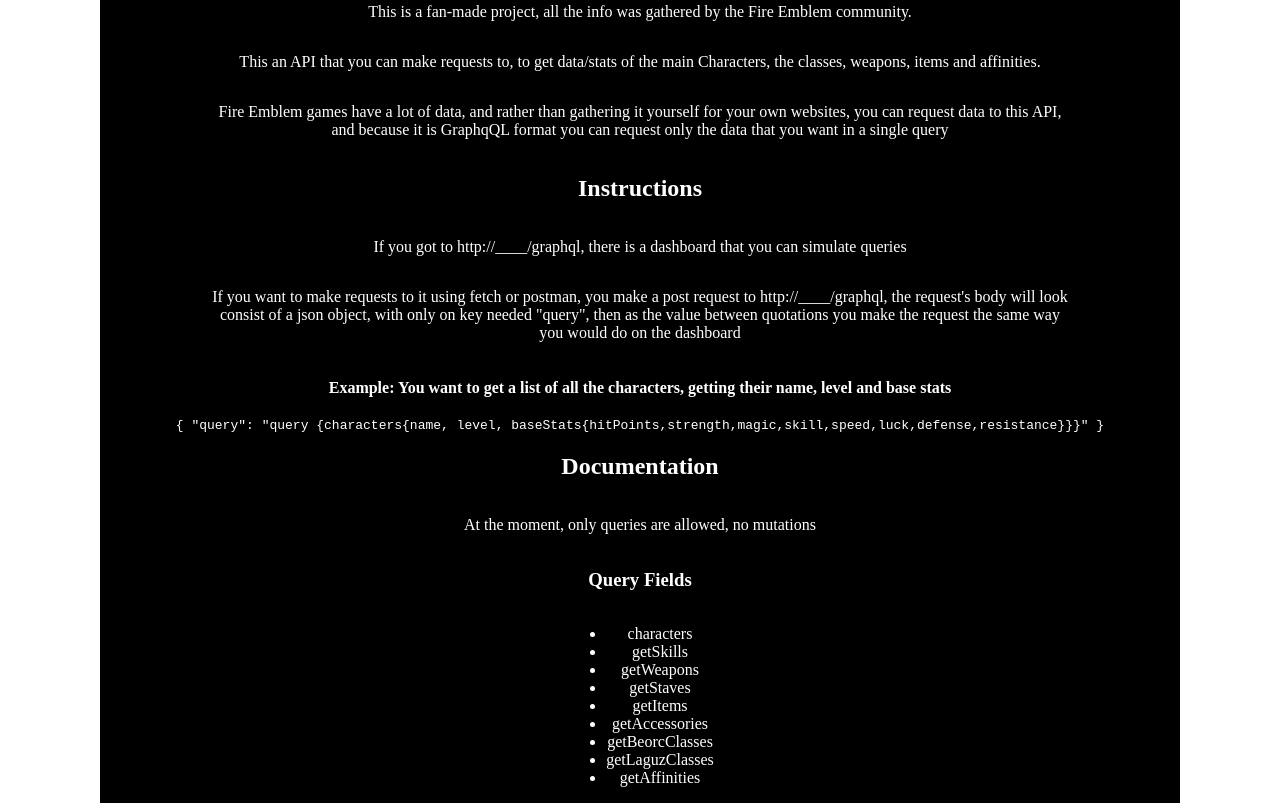
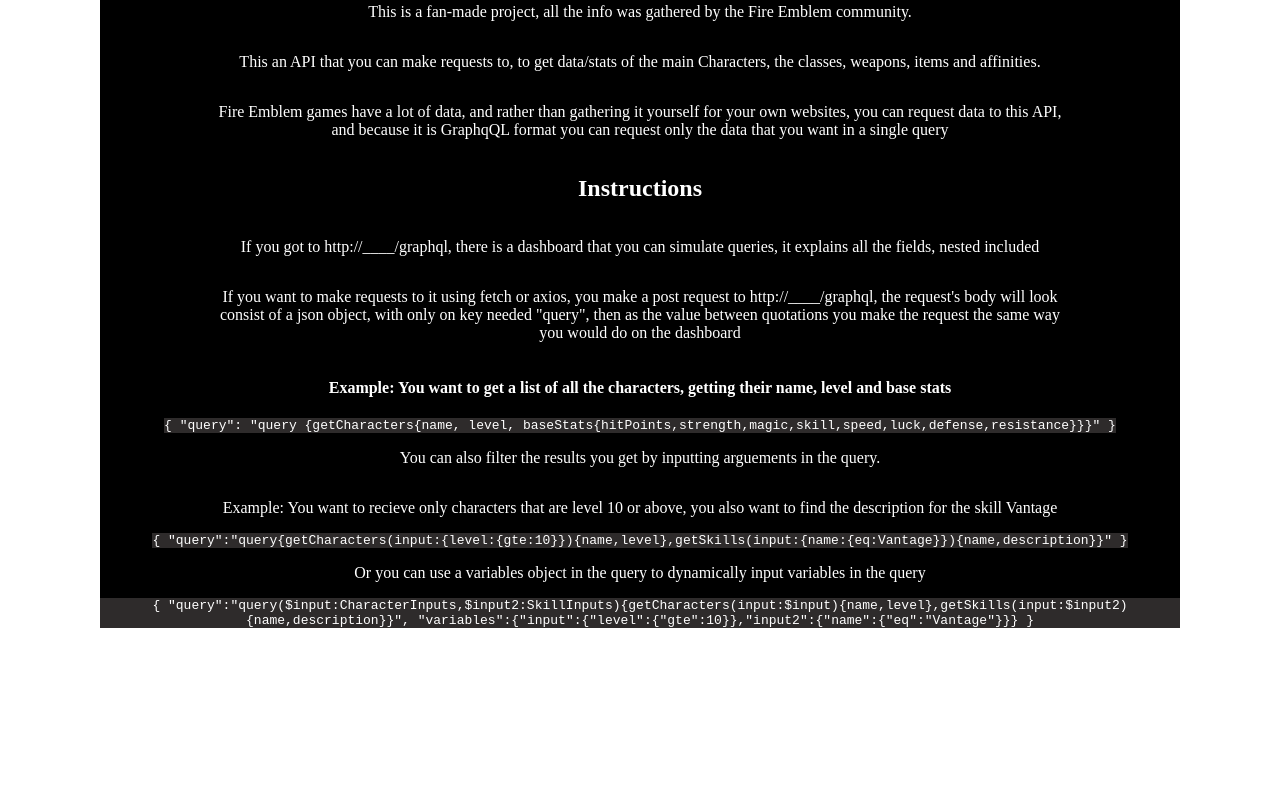
Before and after one commit to St0neofFr33dom/GraphQLProject, a website: page public/index.html in a window 1280 px wide. Shown: the part 535-1346 px from the top of the page. After the commit the page ends 1171 px from the top, so only its background shows below. Drawn offline with Linux system fonts and the light colour scheme.

Commit message:
Finished the Introduction of the first page

```diff
--- a/public/index.html
+++ b/public/index.html
@@ -16,17 +16,31 @@
         <p>This an API that you can make requests to, to get data/stats of the main Characters, the classes, weapons, items and affinities. </p>
         <p>Fire Emblem games have a lot of data, and rather than gathering it yourself for your own websites, you can request data to this API, and because it is GraphqQL format you can request only the data that you want in a single query</p>
         <h2>Instructions</h2>
-        <p>If you got to http://____/graphql, there is a dashboard that you can simulate queries</p>
-        <p>If you want to make requests to it using fetch or postman, you make a post request to http://____/graphql, the request's body will look consist of a json object, with only on key needed "query", then as the value between quotations you make the request the same way you would do on the dashboard</p>
+        <p>If you got to http://____/graphql, there is a dashboard that you can simulate queries, it explains all the fields, nested included</p>
+        <p>If you want to make requests to it using fetch or axios, you make a post request to http://____/graphql, the request's body will look consist of a json object, with only on key needed "query", then as the value between quotations you make the request the same way you would do on the dashboard</p>
         <h4>Example: You want to get a list of all the characters, getting their name, level and base stats</h4>
         <code>{
-            "query": "query {characters{name, level, baseStats{hitPoints,strength,magic,skill,speed,luck,defense,resistance}}}"
+            "query": "query {getCharacters{name, level, baseStats{hitPoints,strength,magic,skill,speed,luck,defense,resistance}}}"
         }</code>
-        <h2>Documentation</h2>
-        <p>At the moment, only queries are allowed, no mutations</p>
+        <p>You can also filter the results you get by inputting arguements in the query. </p>
+        <p>Example: You want to recieve only characters that are level 10 or above, you also want to find the description for the skill Vantage</p>
+        <code>
+            {
+                "query":"query{getCharacters(input:{level:{gte:10}}){name,level},getSkills(input:{name:{eq:Vantage}}){name,description}}"
+            }
+        </code>
+        <p>Or you can use a variables object in the query to dynamically input variables in the query</p>
+        <code>
+            {
+                "query":"query($input:CharacterInputs,$input2:SkillInputs){getCharacters(input:$input){name,level},getSkills(input:$input2){name,description}}",
+                "variables":{"input":{"level":{"gte":10}},"input2":{"name":{"eq":"Vantage"}}}
+            }
+        </code>
+        <!-- <h2>Documentation</h2>
+        <p>At this moment, only queries are allowed, no mutations</p>
         <h3>Query Fields</h3>
         <ul>
-            <li>characters</li>
+            <li>getCharacters</li>
             <li>getSkills</li>
             <li>getWeapons</li>
             <li>getStaves</li>
@@ -35,7 +49,7 @@
             <li>getBeorcClasses</li>
             <li>getLaguzClasses</li>
             <li>getAffinities</li>
-        </ul>
+        </ul> -->
     </main>
 </body>
 </html>
--- a/public/style.css
+++ b/public/style.css
@@ -13,3 +13,7 @@
 p{
     width: 80%
 }
+
+code{
+    background-color: rgb(46, 43, 43);
+}
```
Also changed, not shown: public/docs/index.html (added, +12 -0 lines).
